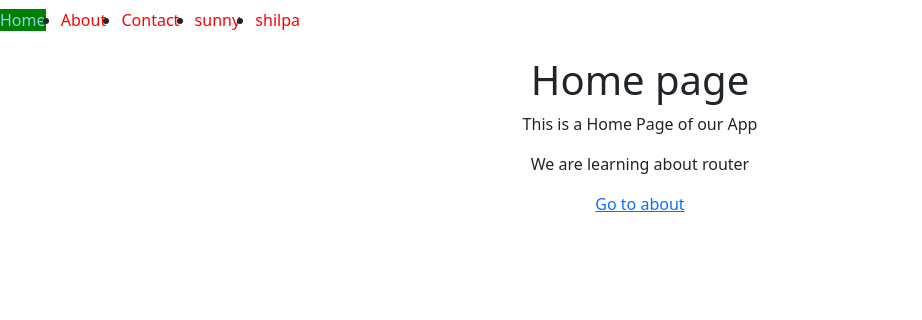
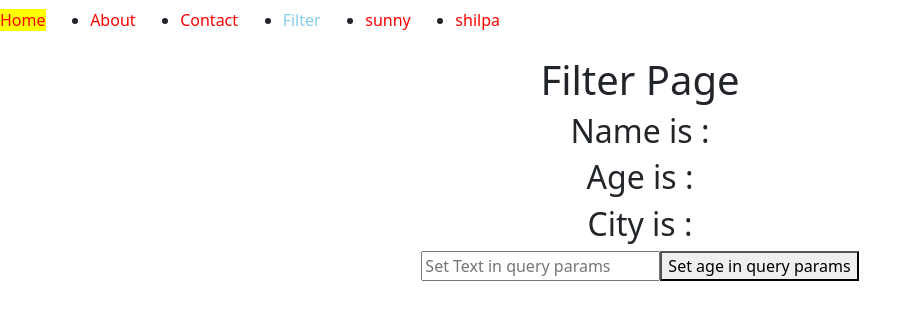
Before and after one commit to sunnysood1may/react, a React (Create React App) app: page /filter in a window 1280 px wide. Before the commit this address led to /. Shown: the top 320 px of the page, without its empty margins (0-922 px from the left). Built offline with nearby package versions, Linux system fonts and the light colour scheme.

Commit message:
use SearchParams and setSearchParmas

```diff
--- a/src/App.css
+++ b/src/App.css
@@ -8,7 +8,7 @@
 }
 .navbar {
   text-align: right;
-  width: 300px;
+  width: 500px;
   .active {
     color: skyblue !important;
   }
--- a/src/App.js
+++ b/src/App.js
@@ -6,6 +6,7 @@ import About from "./component/About";
 import NavBar from "./component/NavBar";
 import Page404 from "./component/Page404";
 import User from "./component/User";
+import Filter from "./component/filter";
 function App() {
   return (
     <div className="App">
@@ -15,6 +16,7 @@ function App() {
           <Route path="/" element={<Home />} />
           <Route path="/about" element={<About />} />
           <Route path="/user/:name" element={<User />} />
+          <Route path="/filter" element={<Filter />} />
 
 
           {/*<Route path="/*" element={<Page404 />} />*/}
--- a/src/component/NavBar.js
+++ b/src/component/NavBar.js
@@ -16,6 +16,9 @@ function NavBar() {
           <NavLink className="nav-bar-link" to="/contact">Contact</NavLink>
         </li>
         <li>
+          <NavLink className="nav-bar-link" to="/filter?age=39&city=gurugram">Filter</NavLink>
+        </li>
+        <li>
           <Link className="nav-bar-link" to="/user/sunny">sunny</Link>
         </li>
         <li>
--- /dev/null
+++ b/src/component/filter.js
@@ -0,0 +1,20 @@
+import { useSearchParams } from "react-router-dom";
+
+function Filter(){
+    const [searchParams,setSearchParams] = useSearchParams();
+    const name = searchParams.get('name');
+    const age = searchParams.get('age');
+    const city = searchParams.get('city');
+    return (
+        <div>
+            <h1>Filter Page</h1>
+            <h2>Name is : {name}</h2>
+            <h2>Age is : {age}</h2>
+            <h2>City is : {city}</h2>
+            <input type="text" onChange={(e)=>setSearchParams({name:e.target.value,age:10})} placeholder="Set Text in query params" />
+            <button onClick={()=>setSearchParams({age:24,name:'shobhit'})}>Set age in query params</button>
+        </div>
+    )
+}
+
+export default Filter;
```
